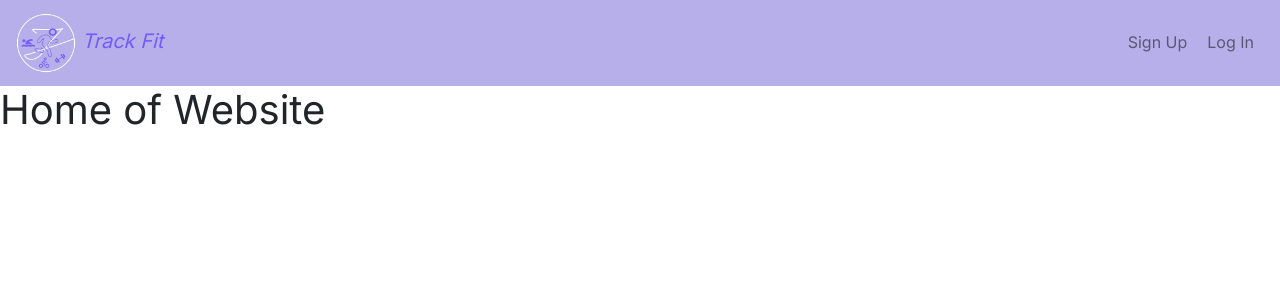
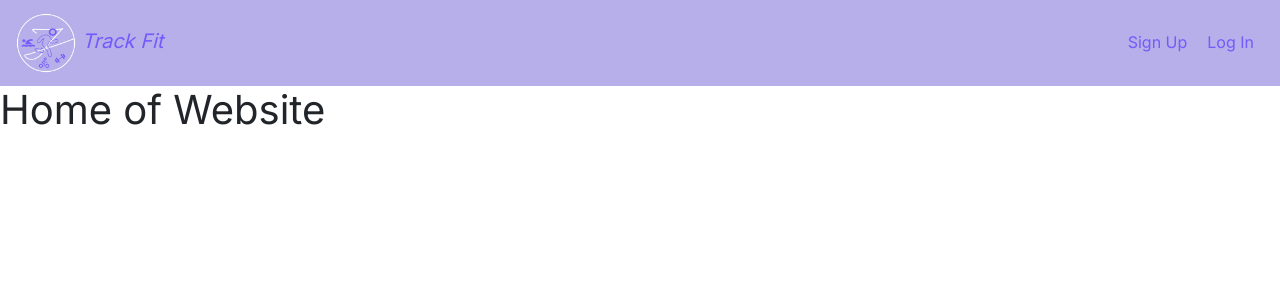
Before and after one commit to aerlikh17/track-fit-app, a Django app: page / in a window 1280 px wide. Shown: the top 300 px of the page. Run offline with Django 4.2, Linux system fonts and the light colour scheme.

Commit message:
nav bar changes

```diff
--- a/main_app/static/css/style.css
+++ b/main_app/static/css/style.css
@@ -73,3 +73,7 @@ h4 {
 #user-name {
   margin-right: 50px;
 }
+
+.navbar-light .navbar-nav .nav-link {
+  color: #715bfb!important;
+}
--- a/main_app/templates/base.html
+++ b/main_app/templates/base.html
@@ -18,7 +18,7 @@
     Track Fit
   </a>
   <ul class="navbar-nav navbar-expand-sm bg-light ml-auto">
-    {% if user.is_authenticated %}
+  {% if user.is_authenticated %}
     <li class="nav-item">
         <a class="nav-link" id="user-name">
           Hi {{ user.get_username }}!
@@ -35,11 +35,11 @@
       </a>
   </li>
     <li class="nav-item">
-        <a class="nav-link" href="{% url 'login' %}">
+        <a class="nav-link" href="{% url 'logout' %}">
           Log Out
         </a>
     </li>
-    {% else %}
+  {% else %}
     <li class="nav-item">
       <a class="nav-link" href="{% url 'signup' %}">
           Sign Up
@@ -50,26 +50,9 @@
           Log In
         </a>
     </li>
-    {% endif %}
+  {% endif %}
 </ul>
 </nav>
-  <!-- <header class="header">
-		<h1 class="logo"><a href=""><img id="logo-image" src="{% static 'images/Component 5.png'%}"></a>
-    </h1>
-    <h1 class="logo"><a href="">Track Fit</a>
-    </h1>
-      <ul class="main-nav">
-        {% if user.is_authenticated %}
-        <li><a href="">Hi {{ user.get_username }}!</a></li>
-        <li><a href="/clientExercise/{{ user.id }}">Log</a></li>
-        <li><a href="/clientExercise/track/{{ user.id }}">Track</a></li>
-        <li><a href="{% url 'logout' %}">Log Out</a></li>
-      {% else %}
-        <li><a href="{% url 'signup' %}">Sign Up</a></li>
-        <li><a href="{% url 'login' %}">Log In</a></li>
-      {% endif %}
-      </ul>
-	</header>  -->
 
 {% block content %}
 {% endblock %}
```
